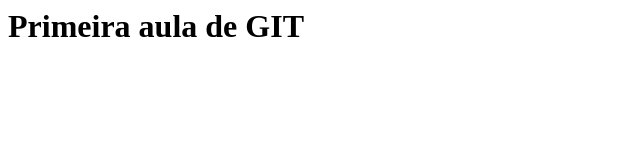
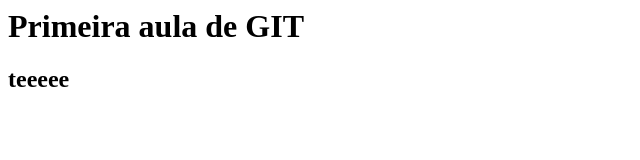
Before and after one commit to EliezerBeltrame/beltris, a plain HTML site: page index.html in a window 1280 px wide. Shown: the full height of the page, 0-640 px from the left. Drawn offline with Linux system fonts and the light colour scheme.

Commit message:
index.html

```diff
--- a/index.html
+++ b/index.html
@@ -6,5 +6,6 @@
   </head>
   <body>
     <h1>Primeira aula de GIT</h1>
+    <h2>teeeee</h2>
   </body>
 </html>
```
